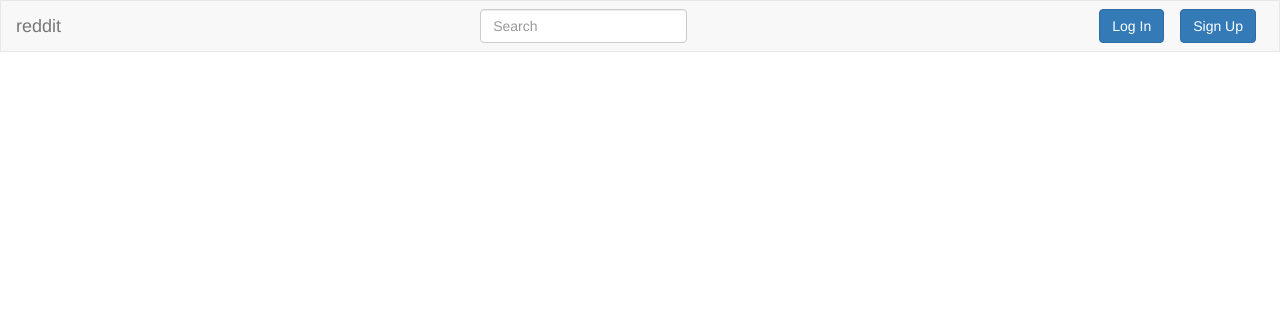
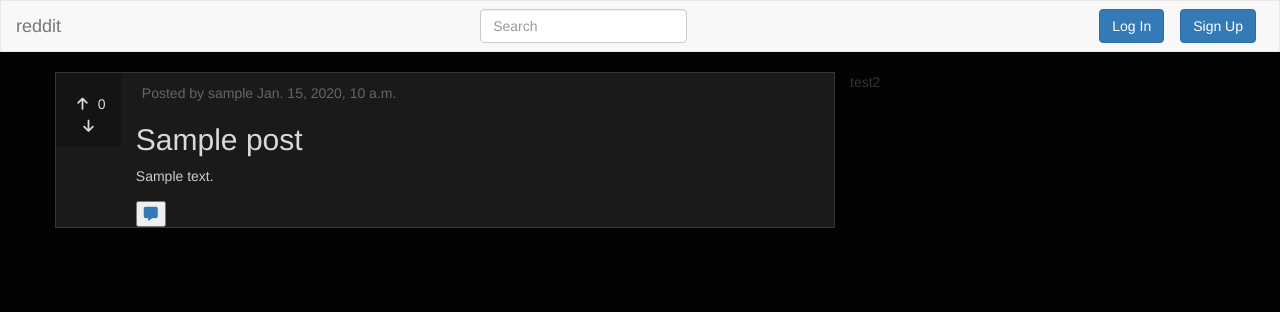
Before and after one commit to Code-Institute-Submissions/erykslezak-CIPP4_JuneResub, a Django app: page / in a window 1280 px wide. Shown: the top 312 px of the page. Run offline with Django 4.2, Linux system fonts and the light colour scheme; tables that the repository leaves empty hold one stand-in row (values such as "Sample post"); some libraries are stand-ins or nearby versions.

Commit message:
Adding basic css structure for posts

```diff
--- a/blog/models.py
+++ b/blog/models.py
@@ -10,7 +10,6 @@ class Post(models.Model):
     author = models.ForeignKey(User, on_delete=models.CASCADE, related_name="blog_posts")
     updated_on = models.DateTimeField(auto_now=True)
     content = models.TextField()
-    featured_image = CloudinaryField('image', default='placeholder')
     excerpt = models.TextField(blank=True)
     created_on = models.DateTimeField(auto_now_add=True)
     status = models.IntegerField(choices=STATUS, default=0)
--- a/blog/views.py
+++ b/blog/views.py
@@ -1,9 +1,9 @@
 from django.shortcuts import render
 from django.views import generic
 from .models import Post
+
 
 class PostList(generic.ListView):
     model = Post
     queryset = Post.objects.filter(status=1).order_by('-created_on')
     template_name = 'index.html'
-    paginate_by = 6
--- a/static/css/style.css
+++ b/static/css/style.css
@@ -9,3 +9,67 @@
 .nav>li{
     text-align: center;
 }
+
+.card{
+    border: solid 1px #343536;
+    background-color: #1A1A1B;
+    margin-bottom: 10px;
+    max-height: 300px;
+}
+
+.col-sm-1{
+    background-color: #141415;
+}
+
+.top-card{
+    margin-top: 10px;
+    margin-left: 6px;
+    color: #646566
+}
+
+.card-title{
+    color: #D7DADC
+}
+
+.card-content{
+    color: #CBCEC0;
+    max-height: 150px;
+    overflow: hidden;
+    margin-bottom: 15px;
+}
+
+.votes{
+    background-color: #141415;
+    height: 100%;
+    padding-top: 20px;
+}
+
+.votes p{
+    color: #D7DADC;
+    text-align: center;
+}
+
+.btn-downvote, .btn-upvote {
+    text-align: center;
+    color: #D7DADC;
+    border: none;
+    background: transparent;
+}
+
+/*.btn-upvote:hover,
+.btn-upvote:active {
+    color: #E84610;
+    border: none;
+} */
+
+body {
+    background-color: #030303;
+}
+
+a:hover {
+    text-decoration: none;
+}
+
+.card:hover {
+    border: solid 1px #D7DADC;
+}
--- a/templates/base.html
+++ b/templates/base.html
@@ -11,6 +11,7 @@
     <link rel="stylesheet" href="https://cdn.jsdelivr.net/npm/bootstrap@3.4.1/dist/css/bootstrap.min.css"
         integrity="sha384-HSMxcRTRxnN+Bdg0JdbxYKrThecOKuH5zCYotlSAcp1+c8xmyTe9GYg1l9a69psu" crossorigin="anonymous">
     <link rel="stylesheet" href="{% static 'css/style.css' %}">
+    <script src="https://kit.fontawesome.com/67320d372b.js" crossorigin="anonymous"></script>
     <title>Reddit</title>
 </head>
 
@@ -55,6 +56,8 @@
             </div>
         </div>
     </nav>
+    {% block content %}
+    {% endblock content %}
     <!-- jQuery (necessary for Bootstrap's JavaScript plugins) -->
     <script src="https://code.jquery.com/jquery-1.12.4.min.js"
         integrity="sha384-nvAa0+6Qg9clwYCGGPpDQLVpLNn0fRaROjHqs13t4Ggj3Ez50XnGQqc/r8MhnRDZ" crossorigin="anonymous">
--- a/templates/index.html
+++ b/templates/index.html
@@ -2,4 +2,37 @@
 
 {% block content %}
 
-{% endblock %}
+<div class="container">
+    <div class="row">
+        <!-- Blog Entries Column -->
+        <div class="col-md-8">
+            {% for post in post_list %}
+            <div class="row card">
+                <div class="votes col-sm-1">
+                    <p>
+                        <button type="submit" name="blogpost_id" value="{{post.slug}}" class="btn-upvote"><i class="fas fa-arrow-up"></i></button>
+                        0
+                        <button type="submit" name="blogpost_id" value="{{post.slug}}" class="btn-downvote"><i class="fas fa-arrow-down"></i></button>
+                    </p>
+                </div>
+                <div class="col-sm-11">
+                    <div class="image-container">
+                        <div class="top-card">
+                            <p class="author">Posted by {{ post.author }} {{ post.created_on}}</p>
+                        </div>
+                    </div>
+                    <a href="#" class="post-link">
+                        <h2 class="card-title">{{ post.title }}</h2>
+                        <p class="card-content">{{ post.content }}</p>
+                        <button type="submit" name="blogpost_id" value="{{post.slug}}" class="btn-comments"><i class="fas fa-message"></i></button>
+                    </a>
+                </div>
+            </div>
+            {% endfor %}
+        </div>
+        <div class="col-md-4">
+            <p>test2</p>
+        </div>
+    </div>
+</div>
+{%endblock%}
```
Also changed, not shown: blog/migrations/0004_remove_post_featured_image.py (added).
